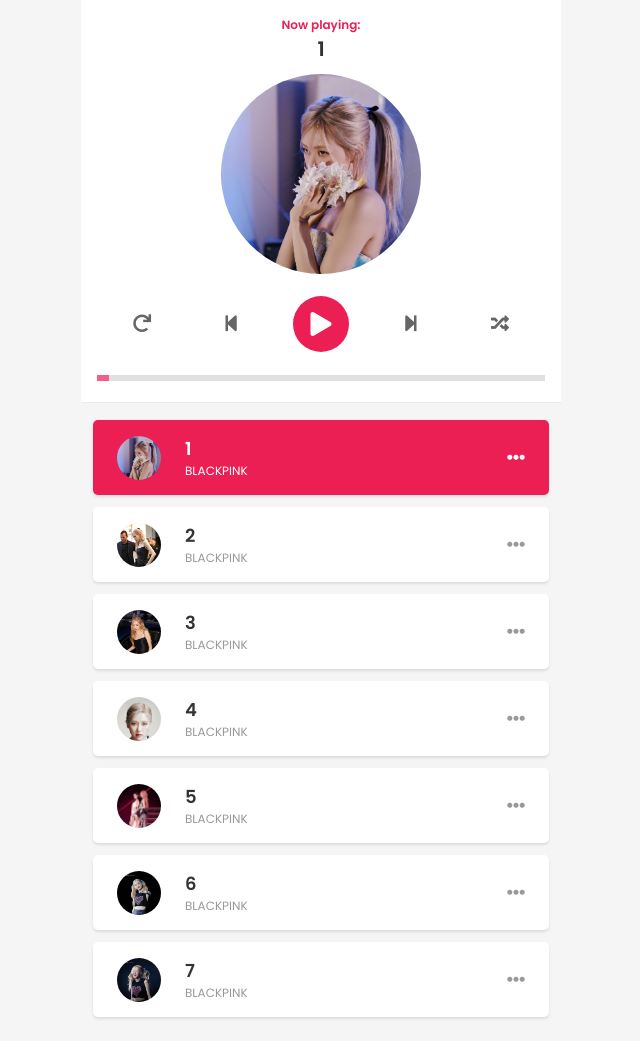
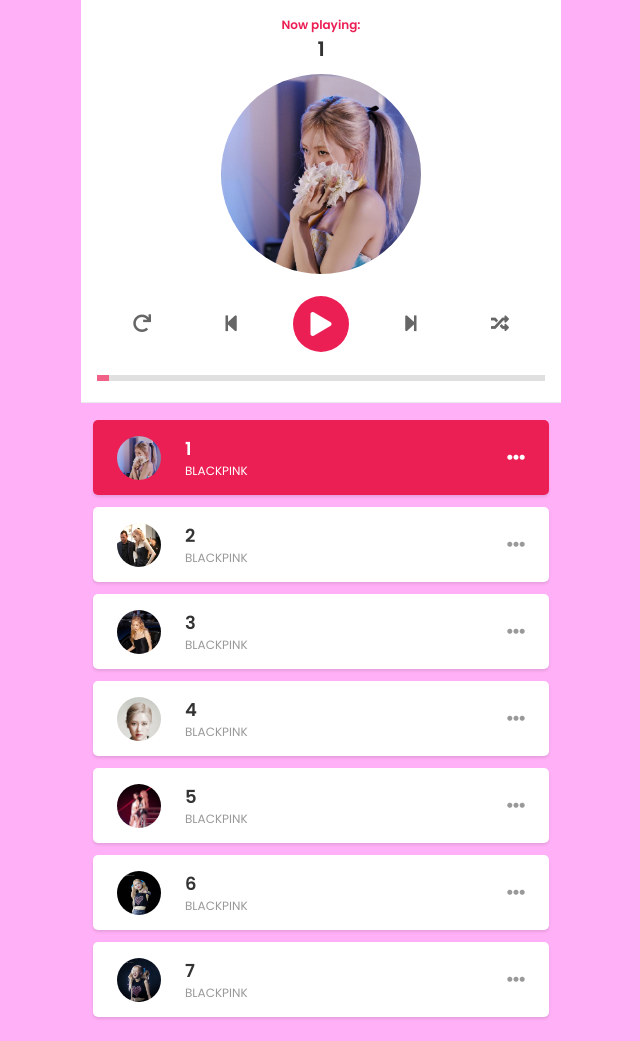
Before and after one commit to NhatTienVN/music-playerhtml-css-only, a plain HTML site: page index.html in a window 1280 px wide. Shown: the whole page, without its empty margins (319-959 px from the left). Drawn offline with Linux system fonts and the light colour scheme.

Commit message:
đổi màu nè

```diff
--- a/style.css
+++ b/style.css
@@ -10,7 +10,7 @@
 }
 
 body {
-  background-color: #f5f5f5;
+  background-color: #ffb0f6;
 }
 
 html {
```
